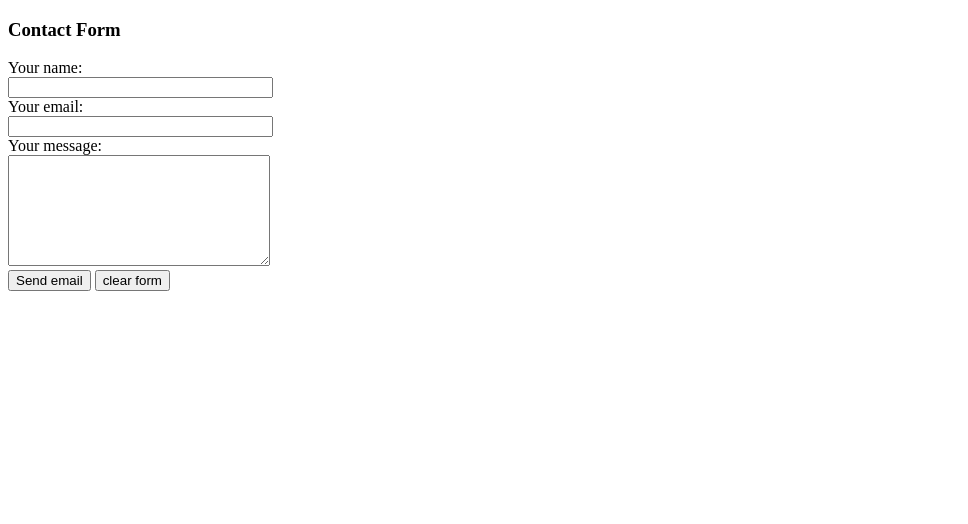
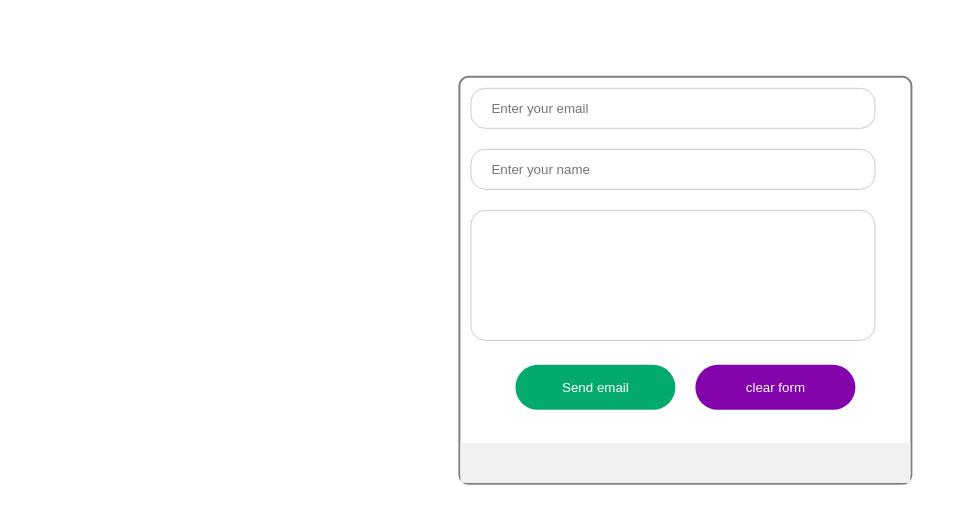
Before and after one commit to AmSaleh21/ITI_PHP, a PHP site: page /lab.php in a window 1280 px wide. Shown: the top 524 px of the page, without its empty margins (0-968 px from the left). Run offline with PHP 8.4, Linux system fonts and the light colour scheme.

Commit message:
added style to day1 and day2 labs

```diff
--- a/Day_1/lab.php
+++ b/Day_1/lab.php
@@ -22,7 +22,7 @@ if (isset($_POST["submit"])) {
             $error_message[] = "** ERROR: name cannot be numbers";
         }
     } else {
-        $error_message[] = 'Name is required';
+        $error_message[] = '** ERROR: Name is required';
     }
 
     //email validation
@@ -33,7 +33,7 @@ if (isset($_POST["submit"])) {
             $error_message[] = "** ERROR: mail cannot be in numbers";
         }
     } else {
-        $error_message[] = 'email is required';
+        $error_message[] = '** ERROR: email is required';
     }
 
     //message validation
@@ -65,10 +65,10 @@ function get_data($data)
     <meta http-equiv="X-UA-Compatible" content="IE=edge">
     <meta name="viewport" content="width=device-width, initial-scale=1.0">
     <title>contact form</title>
+    <link rel="stylesheet" href="style.css">
 </head>
 
 <body>
-    <h3> Contact Form </h3>
 
     <div id="after_submit">
         <?php
@@ -87,6 +87,16 @@ function get_data($data)
         ?>
     </div>
     <form action="<?php echo $_SERVER['PHP_SELF']; ?>" method="POST">
+
+        <div class="container">
+            <input class="input-fields" placeholder="Enter your email" name="email" value="<?php echo get_data("email"); ?>">
+            <input class="input-fields" placeholder="Enter your name" class="input" name="name" type="text" value="<?php echo get_data("name"); ?>" size="30" /><br />
+            <textarea class="input-fields" id="message" class="input" name="message" rows="7" cols="30" value="<?php echo get_data("message"); ?>"></textarea><br />
+            <div class="buttons-div flex">
+                <input class="buttons" id="submit" name="submit" type="submit" value="Send email" />
+                <input class="buttons" id="clear" name="clear" type="reset" value="clear form" />
+            </div>
+            <div id="error-messages">
                 <?php
                 if (count($error_message) > 0) {
                     echo "<ul>";
@@ -96,26 +106,8 @@ function get_data($data)
                     echo "</ul>";
                 }
                 ?>
-
-        <div class="row">
-            <label class="required" for="name">Your name:</label><br />
-            <input id="name" class="input" name="name" type="text" value="<?php echo get_data("name"); ?>" size="30" /><br />
-
             </div>
-        <div class="row">
-            <label class="required" for="email">Your email:</label><br />
-            <input id="email" class="input" name="email" type="text" value="<?php echo get_data("email"); ?>" size="30" /><br />
-
         </div>
-        <div class="row">
-            <label class="required" for="message">Your message:</label><br />
-            <textarea id="message" class="input" name="message" rows="7" cols="30" value="<?php echo get_data("message"); ?>"></textarea><br />
-
-        </div>
-
-        <input id="submit" name="submit" type="submit" value="Send email" />
-        <input id="clear" name="clear" type="reset" value="clear form" />
-
 
     </form>
 
--- /dev/null
+++ b/Day_1/style.css
@@ -0,0 +1,71 @@
+.container {
+    width: 450px;
+    height: relative;
+    margin: 35px auto;
+    font-family: 'Raleway';
+    position: relative;
+    top: 50%;
+    transform: translate(10%, 10%);
+    background-color: #fff;
+    border: 2px grey solid;
+    border-radius: 10px;
+
+}
+
+/* name, email and message share the same style*/
+.input-fields {
+    width: 90%;
+    padding: 12px 20px;
+    margin: 10px;
+    display: inline-block;
+    border: 1px solid #ccc;
+    border-radius: 15px;
+    box-sizing: border-box;
+}
+
+/*disable the text field resize*/
+#message {
+    resize: none;
+}
+
+/*sumbit and clear share the same styling*/
+.buttons {
+    color: white;
+    padding: 15px 30px;
+    margin: 10px;
+    border: none;
+    cursor: pointer;
+    width: 90%;
+    border-radius: 25px;
+}
+
+#submit {
+    background-color: #04AA6D;
+
+}
+
+#clear {
+    background-color: #8304aa;
+}
+
+.buttons:hover {
+    opacity: 0.6;
+}
+
+.buttons-div {
+    /* align-items: center;
+    justify-items: center; */
+    margin: 0% 10% 5% 10%;
+}
+
+.flex {
+    display: flex;
+}
+
+#error-messages {
+    background: #f1f1f1;
+    color: #000;
+    position: relative;
+    padding: 20px;
+    margin-top: 10px;
+}
```
Also changed, not shown: Day_2/displayTable.php (added, +69 -0 lines), Day_2/style.css (added, +70 -0 lines). Lines whose indentation alone changed are shown as unchanged.
